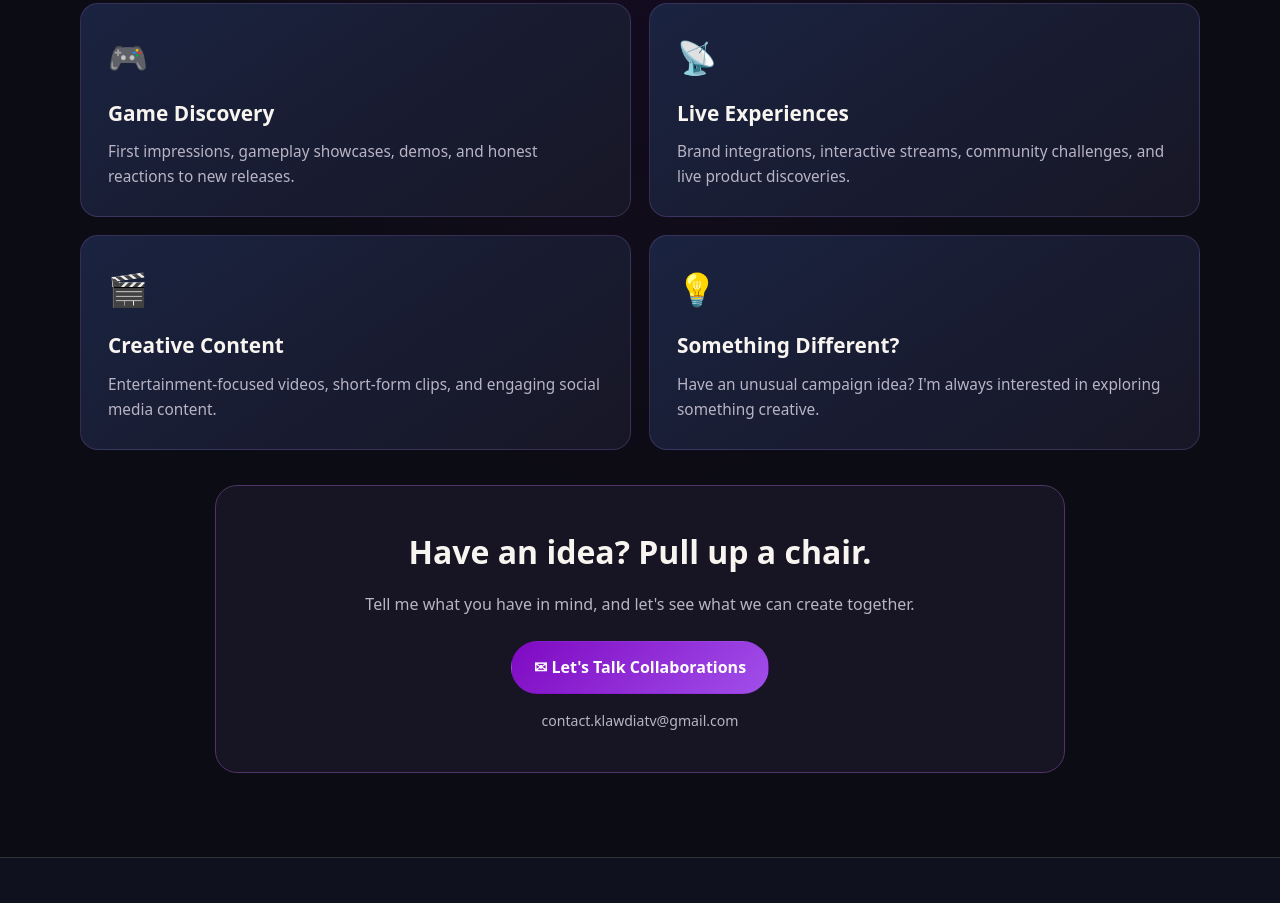
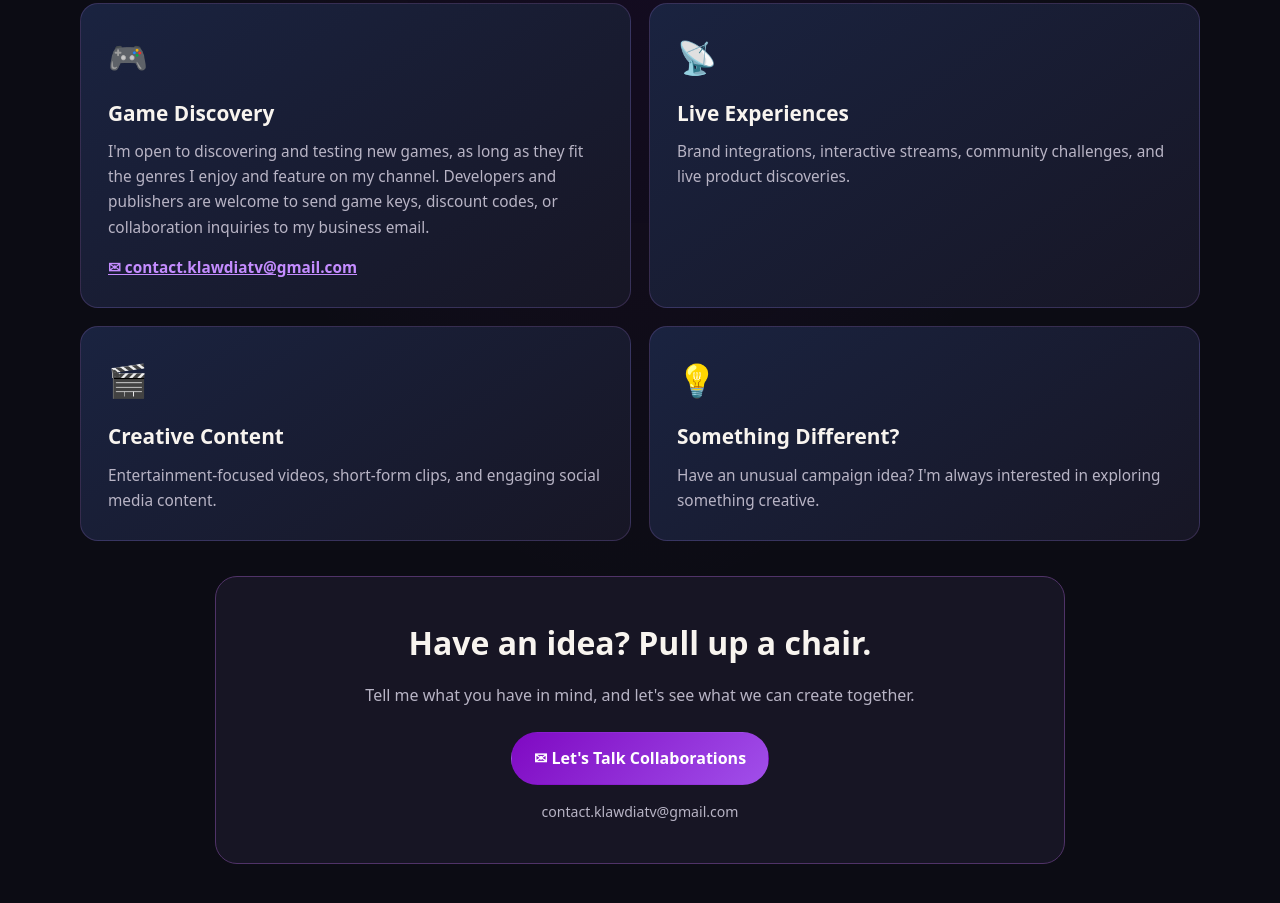
Before and after one commit to KlawdiaTV/The-Parlor, a plain HTML site: page index.html in a window 1280 px wide. Shown: the part 2520-3423 px from the top of the page. Drawn offline with Linux system fonts and the light colour scheme.

Commit message:
Update index.html

```diff
--- a/index.html
+++ b/index.html
@@ -756,9 +756,22 @@
             <h3>Game Discovery</h3>
 
             <p>
-              First impressions, gameplay showcases,
-              demos, and honest reactions to new releases.
+    I'm open to discovering and testing new games,
+    as long as they fit the genres I enjoy
+    and feature on my channel.
+    Developers and publishers are welcome
+    to send game keys, discount codes,
+    or collaboration inquiries to my
+    business email.
             </p>
+
+  <p style="margin-top: 15px;">
+    <a href="mailto:contact.klawdiatv@gmail.com"
+       style="color: #c48cff; font-weight: 700;
+              overflow-wrap: anywhere;">
+      ✉ contact.klawdiatv@gmail.com
+    </a>
+  </p>
 
           </article>
 
```
